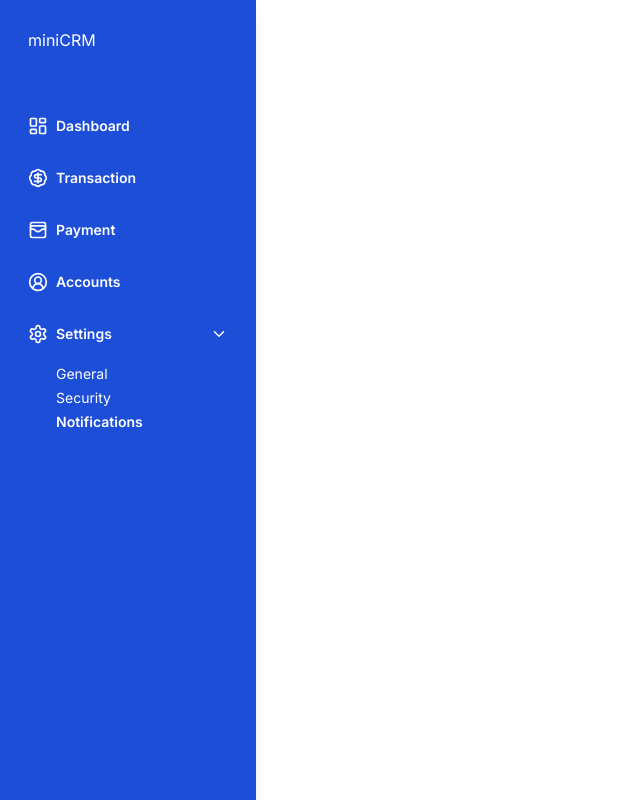
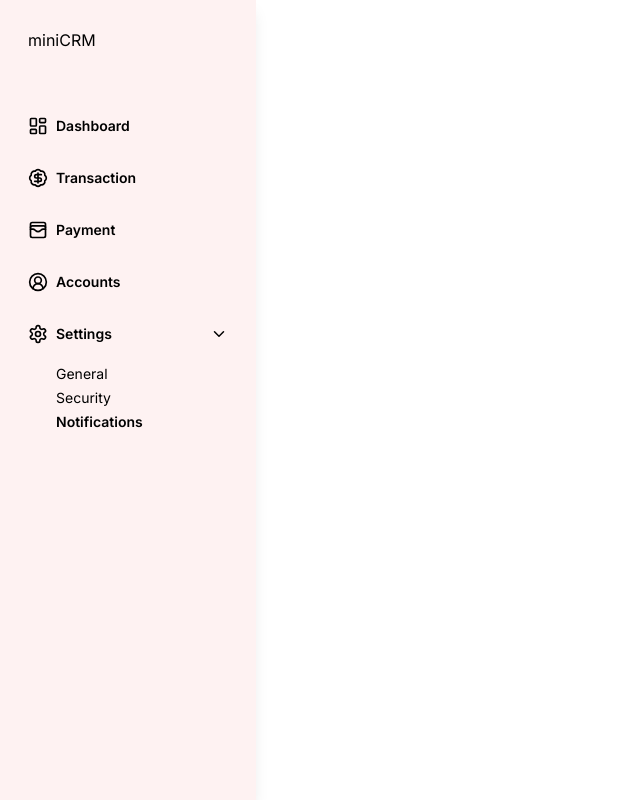
Before and after one commit to anubhavray678/minicrm, a Next.js app: page /settings/notifications in a window 1280 px wide. Shown: the whole page, without its empty margins (0-640 px from the left). Built offline with nearby package versions, Linux system fonts and the light colour scheme.

Commit message:
Update index.jsx

```diff
--- a/src/components/index.jsx
+++ b/src/components/index.jsx
@@ -133,7 +133,7 @@ const Sidebar = () => {
   }
 
   return (
-    <div className="fixed top-0 left-0 h-screen w-64 bg-blue-700 shadow-lg z-10 p-4 text-white">
+    <div className="fixed top-0 left-0 h-screen w-64 bg-red-50 shadow-lg z-10 p-4">
       <div className="flex flex-col space-y-10 w-full">
         <h1 className="flex items-center p-3 rounded-lg hover:bg-sidebar-background cursor-pointer hover:text-sidebar-active justify-between">
           miniCRM
```
